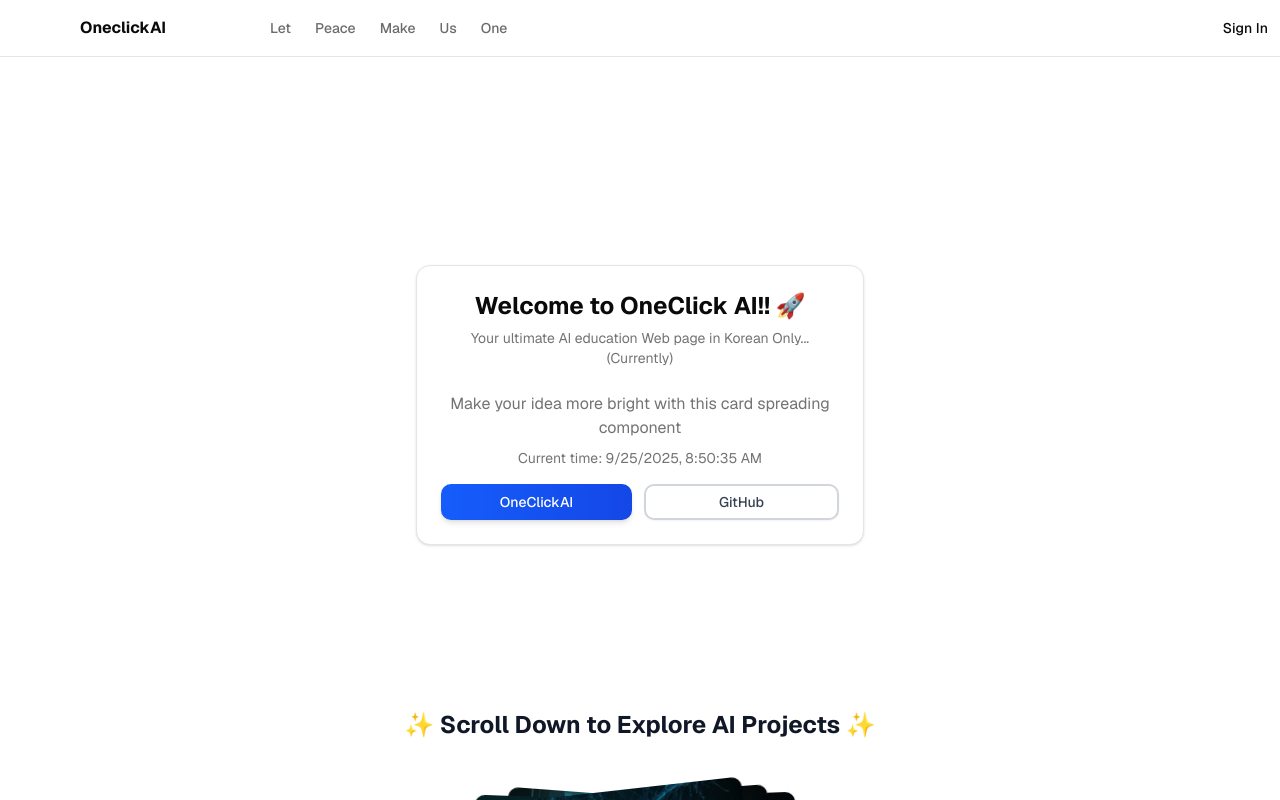
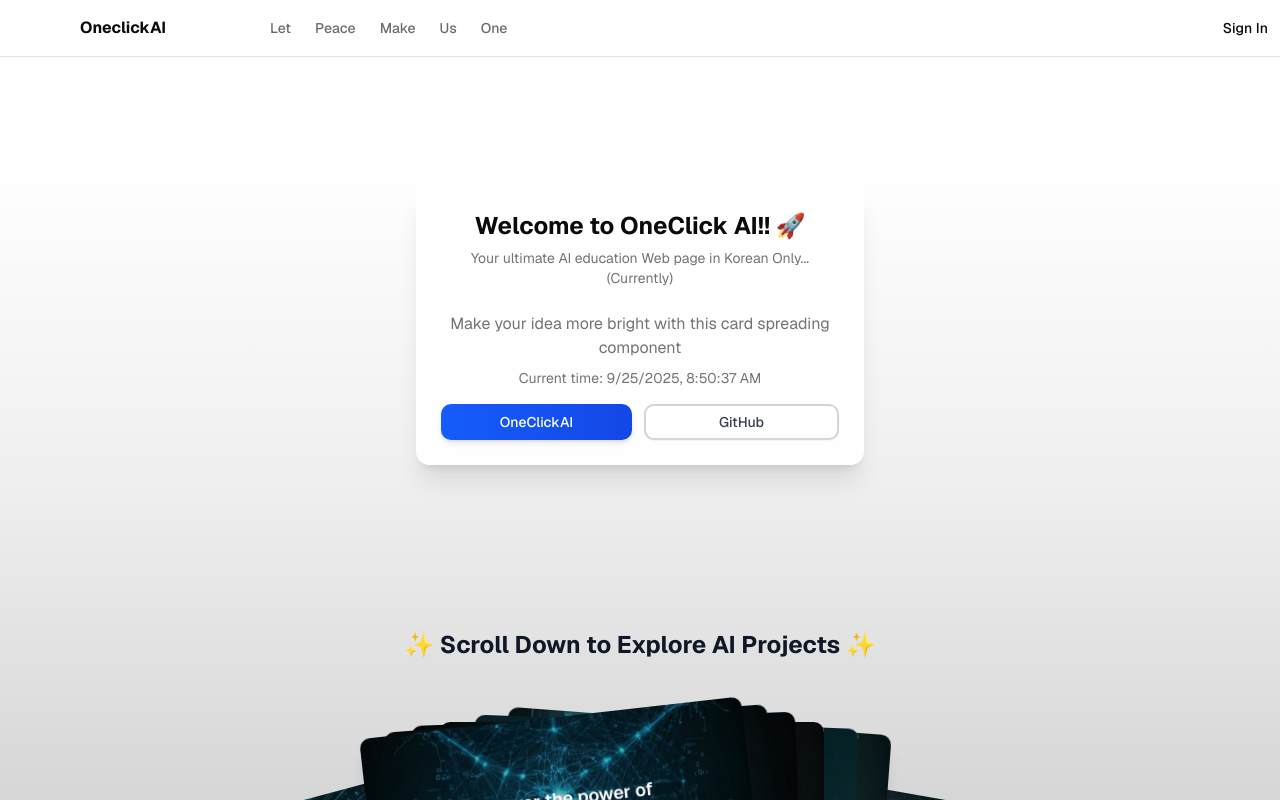
Before and after one commit to SeungOhh/oneclickai_cardSpread, a Next.js app: page / in a window 1280 px wide. Shown: the top 800 px of the page. Built offline with nearby package versions, Linux system fonts and the light colour scheme.

Commit message:
revert v11 to create v13
Restore project files and images from v11

#VERCEL_SKIP

Co-authored-by: Seung Young Oh <13152912+SeungOhh@users.noreply.github.com>

```diff
--- a/app/page.tsx
+++ b/app/page.tsx
@@ -4,15 +4,41 @@ import { Button } from "@/components/ui/button"
 import { Card, CardContent, CardDescription, CardHeader, CardTitle } from "@/components/ui/card"
 import TrainExampleComponent from "@/components/TrainExampleComponent"
 import Navbar from "@/components/navbar"
+import { useEffect, useState } from "react"
 
 export default function Home() {
+  const [scrollY, setScrollY] = useState(0)
+
+  useEffect(() => {
+    const handleScroll = () => {
+      setScrollY(window.scrollY)
+    }
+
+    window.addEventListener("scroll", handleScroll)
+    return () => window.removeEventListener("scroll", handleScroll)
+  }, [])
+
+  const scrollOpacity = Math.min(scrollY / 1000, 0.8) // Max opacity of 0.8 at 1000px scroll
+
   return (
     <>
+      <div
+        className="fixed inset-0 -z-10 transition-opacity duration-300"
+        style={{
+          background: `linear-gradient(to bottom,
+            rgba(255, 255, 255, 1) 0%,
+            rgba(255, 255, 255, ${1 - scrollOpacity * 0.3}) 20%,
+            rgba(100, 100, 100, ${0.1 + scrollOpacity * 0.3}) 60%,
+            rgba(50, 50, 50, ${0.2 + scrollOpacity * 0.5}) 100%
+          )`,
+        }}
+      />
+
       <Navbar />
-      <main className="min-h-screen bg-background flex flex-col items-center justify-center p-4 gap-8">
-        <div className="h-[20vh]"></div>
+      <main className="min-h-screen flex flex-col items-center justify-center p-4 gap-8 relative">
+        <div className="h-[10vh]"></div>
 
-        <Card className="w-full max-w-md">
+        <Card className="w-full max-w-md backdrop-blur-sm bg-white/90 shadow-xl border border-white/20">
           <CardHeader className="text-center">
             <CardTitle className="text-2xl font-bold text-balance">Welcome to OneClick AI!! 🚀</CardTitle>
             <CardDescription>Your ultimate AI education Web page in Korean Only... (Currently)</CardDescription>
```
